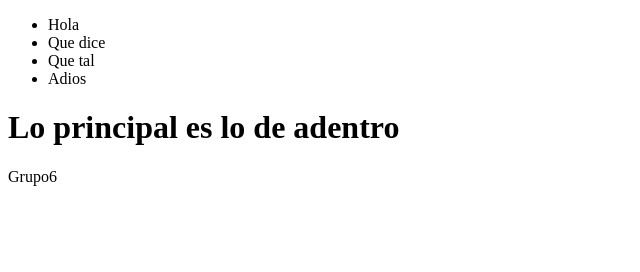
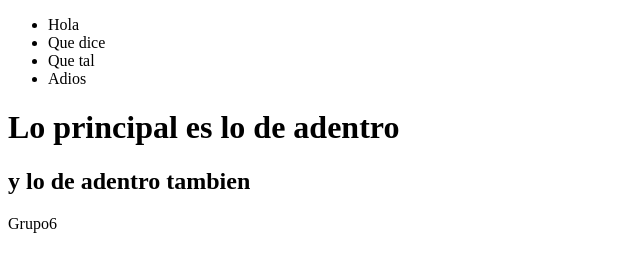
Before and after one commit to duermomal/grupal6, a plain HTML site: page index.html in a window 1280 px wide. Shown: the whole page, without its empty margins (0-640 px from the left). Drawn offline with Linux system fonts and the light colour scheme.

Commit message:
h2 agregado

```diff
--- a/index.html
+++ b/index.html
@@ -18,6 +18,7 @@
 </header>
 <main>
     <h1>Lo principal es lo de adentro</h1>
+    <h2>y lo de adentro tambien</h2>
 </main>
 <footer>Grupo6</footer>
 <body>
```
